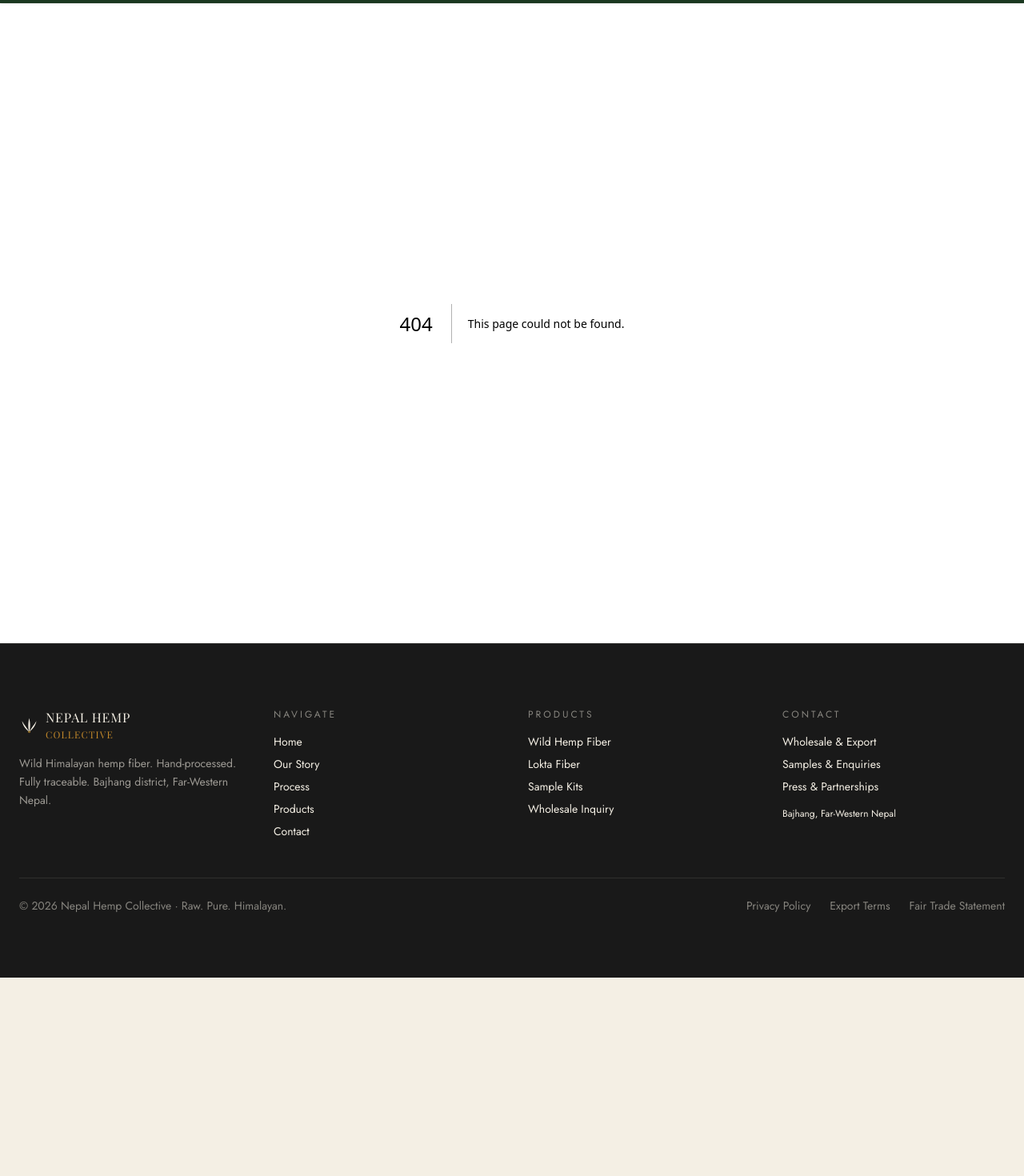
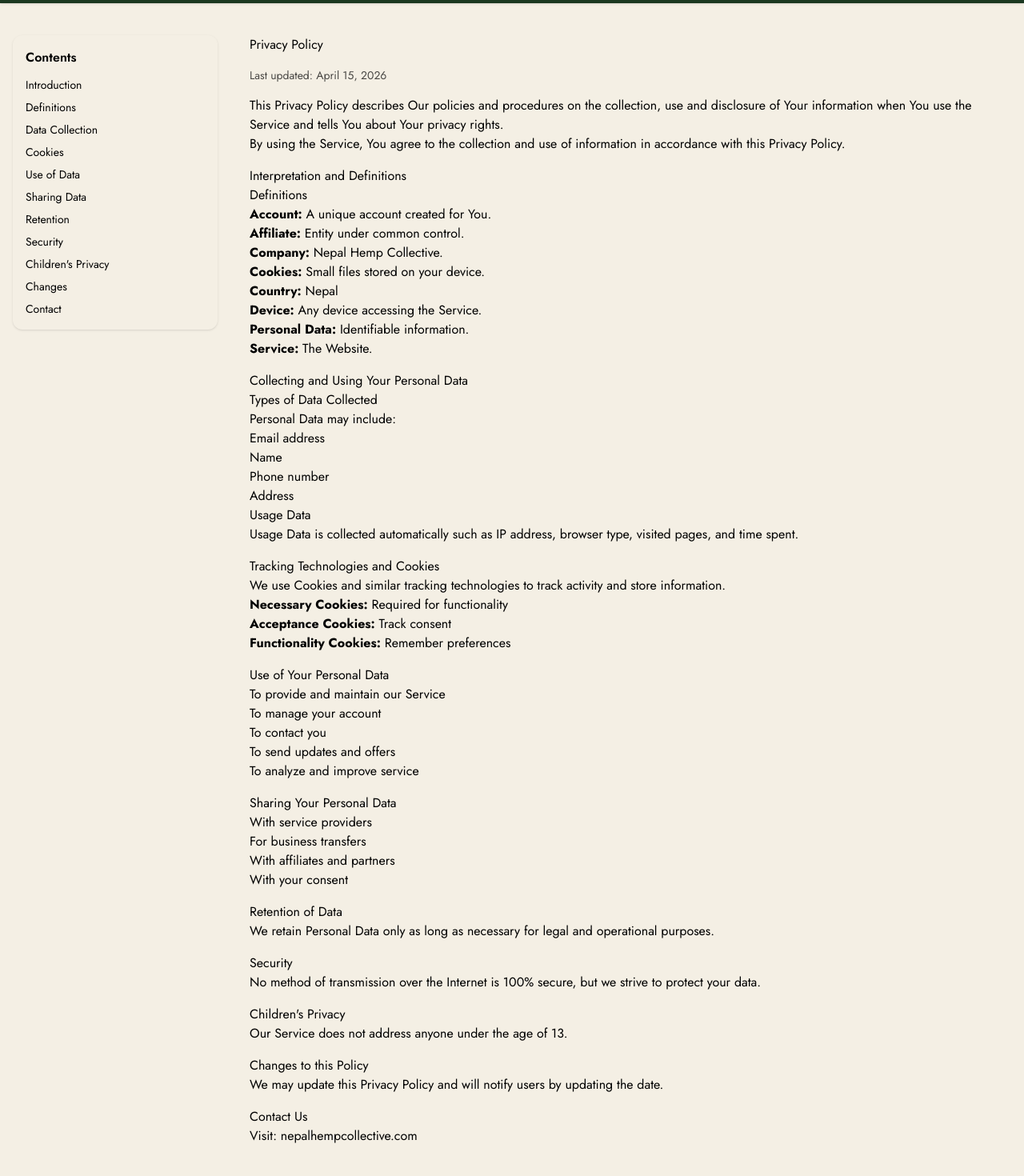
Before and after one commit to nierforprogramming/hemps, a Next.js app: page /privacy-policy in a window 1280 px wide. Before the commit this address had no page. Shown: the part 60-1530 px from the top of the page at 80% size. Before the commit the page ends 1282 px from the top, so only its background shows below. Built offline with nearby package versions, Linux system fonts and the light colour scheme; a web font is replaced by a local one.

Commit message:
Privacy and policy added

```diff
--- /dev/null
+++ b/src/app/privacy-policy/page.jsx
@@ -0,0 +1,190 @@
+const sections = [
+  { id: "intro", title: "Introduction" },
+  { id: "definitions", title: "Definitions" },
+  { id: "data", title: "Data Collection" },
+  { id: "cookies", title: "Cookies" },
+  { id: "usage", title: "Use of Data" },
+  { id: "sharing", title: "Sharing Data" },
+  { id: "retention", title: "Retention" },
+  { id: "security", title: "Security" },
+  { id: "children", title: "Children's Privacy" },
+  { id: "changes", title: "Changes" },
+  { id: "contact", title: "Contact" },
+];
+
+const Page = () => {
+  return (
+    <div className="bg-base-100 text-base-content">
+      <div className="max-w-7xl mx-auto px-4 py-10 lg:flex lg:gap-10">
+        <aside className="hidden lg:block w-64 sticky top-24 h-fit">
+          <div className="bg-base-200 p-4 rounded-xl shadow-sm">
+            <h3 className="font-semibold mb-3">Contents</h3>
+            <ul className="space-y-2 text-sm">
+              {sections.map((s) => (
+                <li key={s.id}>
+                  <a
+                    href={`#${s.id}`}
+                    className="hover:text-primary transition"
+                  >
+                    {s.title}
+                  </a>
+                </li>
+              ))}
+            </ul>
+          </div>
+        </aside>
+
+        <main className="flex-1">
+          <div className="prose max-w-none prose-headings:text-primary prose-a:text-accent space-y-4">
+            <h1>Privacy Policy</h1>
+            <p className="text-sm opacity-70">Last updated: April 15, 2026</p>
+
+            <section id="intro">
+              <p>
+                This Privacy Policy describes Our policies and procedures on the
+                collection, use and disclosure of Your information when You use
+                the Service and tells You about Your privacy rights.
+              </p>
+              <p>
+                By using the Service, You agree to the collection and use of
+                information in accordance with this Privacy Policy.
+              </p>
+            </section>
+
+            <section id="definitions">
+              <h2>Interpretation and Definitions</h2>
+
+              <h3>Definitions</h3>
+              <ul>
+                <li>
+                  <strong>Account:</strong> A unique account created for You.
+                </li>
+                <li>
+                  <strong>Affiliate:</strong> Entity under common control.
+                </li>
+                <li>
+                  <strong>Company:</strong> Nepal Hemp Collective.
+                </li>
+                <li>
+                  <strong>Cookies:</strong> Small files stored on your device.
+                </li>
+                <li>
+                  <strong>Country:</strong> Nepal
+                </li>
+                <li>
+                  <strong>Device:</strong> Any device accessing the Service.
+                </li>
+                <li>
+                  <strong>Personal Data:</strong> Identifiable information.
+                </li>
+                <li>
+                  <strong>Service:</strong> The Website.
+                </li>
+              </ul>
+            </section>
+
+            <section id="data">
+              <h2>Collecting and Using Your Personal Data</h2>
+
+              <h3>Types of Data Collected</h3>
+              <p>Personal Data may include:</p>
+              <ul>
+                <li>Email address</li>
+                <li>Name</li>
+                <li>Phone number</li>
+                <li>Address</li>
+                <li>Usage Data</li>
+              </ul>
+
+              <p>
+                Usage Data is collected automatically such as IP address,
+                browser type, visited pages, and time spent.
+              </p>
+            </section>
+
+            <section id="cookies">
+              <h2>Tracking Technologies and Cookies</h2>
+              <p>
+                We use Cookies and similar tracking technologies to track
+                activity and store information.
+              </p>
+              <ul>
+                <li>
+                  <strong>Necessary Cookies:</strong> Required for functionality
+                </li>
+                <li>
+                  <strong>Acceptance Cookies:</strong> Track consent
+                </li>
+                <li>
+                  <strong>Functionality Cookies:</strong> Remember preferences
+                </li>
+              </ul>
+            </section>
+
+            <section id="usage">
+              <h2>Use of Your Personal Data</h2>
+              <ul>
+                <li>To provide and maintain our Service</li>
+                <li>To manage your account</li>
+                <li>To contact you</li>
+                <li>To send updates and offers</li>
+                <li>To analyze and improve service</li>
+              </ul>
+            </section>
+
+            <section id="sharing">
+              <h2>Sharing Your Personal Data</h2>
+              <ul>
+                <li>With service providers</li>
+                <li>For business transfers</li>
+                <li>With affiliates and partners</li>
+                <li>With your consent</li>
+              </ul>
+            </section>
+
+            <section id="retention">
+              <h2>Retention of Data</h2>
+              <p>
+                We retain Personal Data only as long as necessary for legal and
+                operational purposes.
+              </p>
+            </section>
+
+            <section id="security">
+              <h2>Security</h2>
+              <p>
+                No method of transmission over the Internet is 100% secure, but
+                we strive to protect your data.
+              </p>
+            </section>
+
+            <section id="children">
+              <h2>Children&apos;s Privacy</h2>
+              <p>Our Service does not address anyone under the age of 13.</p>
+            </section>
+
+            <section id="changes">
+              <h2>Changes to this Policy</h2>
+              <p>
+                We may update this Privacy Policy and will notify users by
+                updating the date.
+              </p>
+            </section>
+
+            <section id="contact">
+              <h2>Contact Us</h2>
+              <p>
+                Visit:{" "}
+                <a href="https://nepalhempcollective.com">
+                  nepalhempcollective.com
+                </a>
+              </p>
+            </section>
+          </div>
+        </main>
+      </div>
+    </div>
+  );
+};
+
+export default Page;
--- a/src/components/shared/footer.jsx
+++ b/src/components/shared/footer.jsx
@@ -101,7 +101,7 @@
 
           {/* LEGAL */}
           <div className="flex gap-6">
-            <Link href="#" className="hover:text-secondary/80">
+            <Link href="/privacy-policy" className="hover:text-secondary/80">
               Privacy Policy
             </Link>
             <Link href="#" className="hover:text-secondary/80">
```
